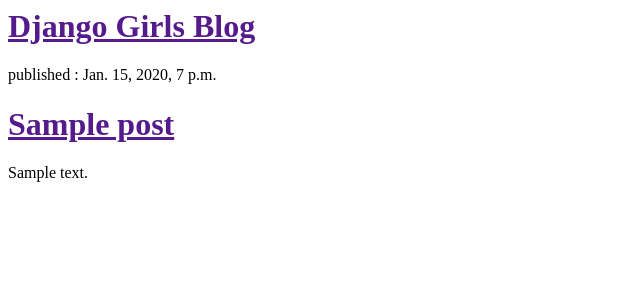
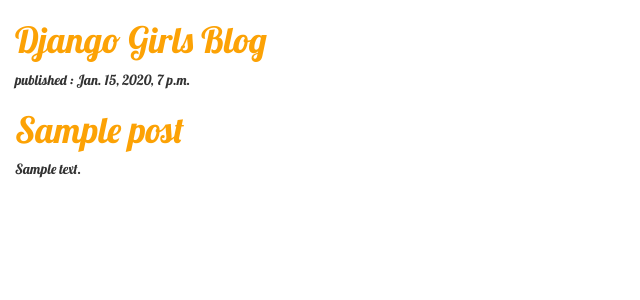
Before and after one commit to djrtina/my-first-blog, a Django app: template blog/templates/blog/post_list.html in a window 1280 px wide. Shown: the top 300 px of the page, without its empty margins (0-640 px from the left). Run offline with Django 3.2, Linux system fonts and the light colour scheme; the template is opened without the code that fills it: values that come from a table or form of the project are taken from there, others are empty; tables that the repository leaves empty hold one stand-in row (values such as "Sample post"); some libraries are stand-ins or nearby versions.

Commit message:
commit files

```diff
--- a/blog/templates/blog/post_list.html
+++ b/blog/templates/blog/post_list.html
@@ -1,6 +1,11 @@
+{% load staticfiles %}
 <html>
     <head>
         <title>Django Girls blog</title>
+        <link rel="stylesheet" href="//maxcdn.bootstrapcdn.com/bootstrap/3.2.0/css/bootstrap.min.css">
+        <link rel="stylesheet" href="//maxcdn.bootstrapcdn.com/bootstrap/3.2.0/css/bootstrap-theme.min.css">
+        <link rel="stylesheet" href="{% static 'css/blog.css' %}">
+        <link href="http://fonts.googleapis.com/css?family=Lobster&subset=latin,latin-ext" rel="stylesheet" type="text/css">
     </head>
     <body>
         <div>
```
